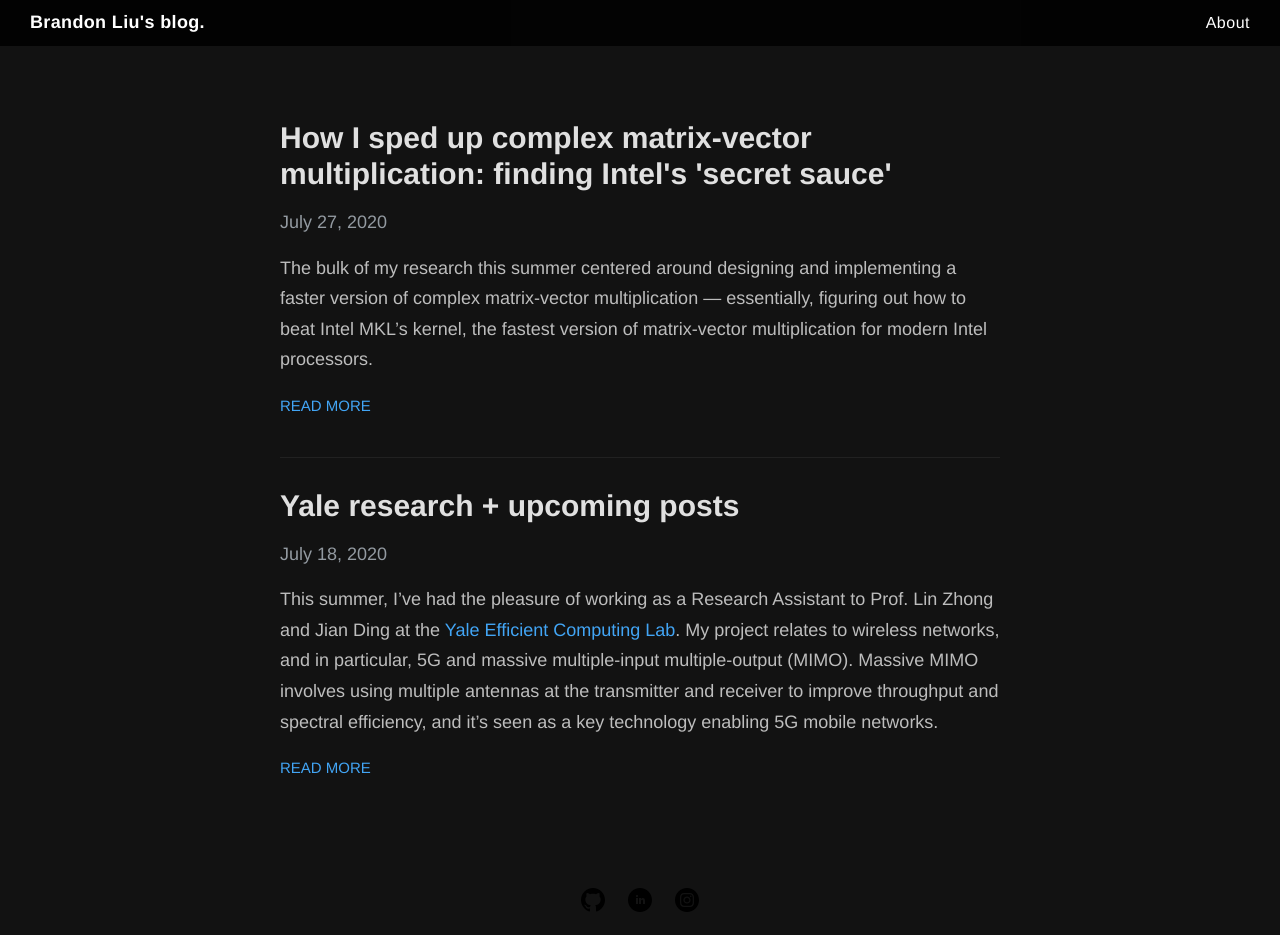
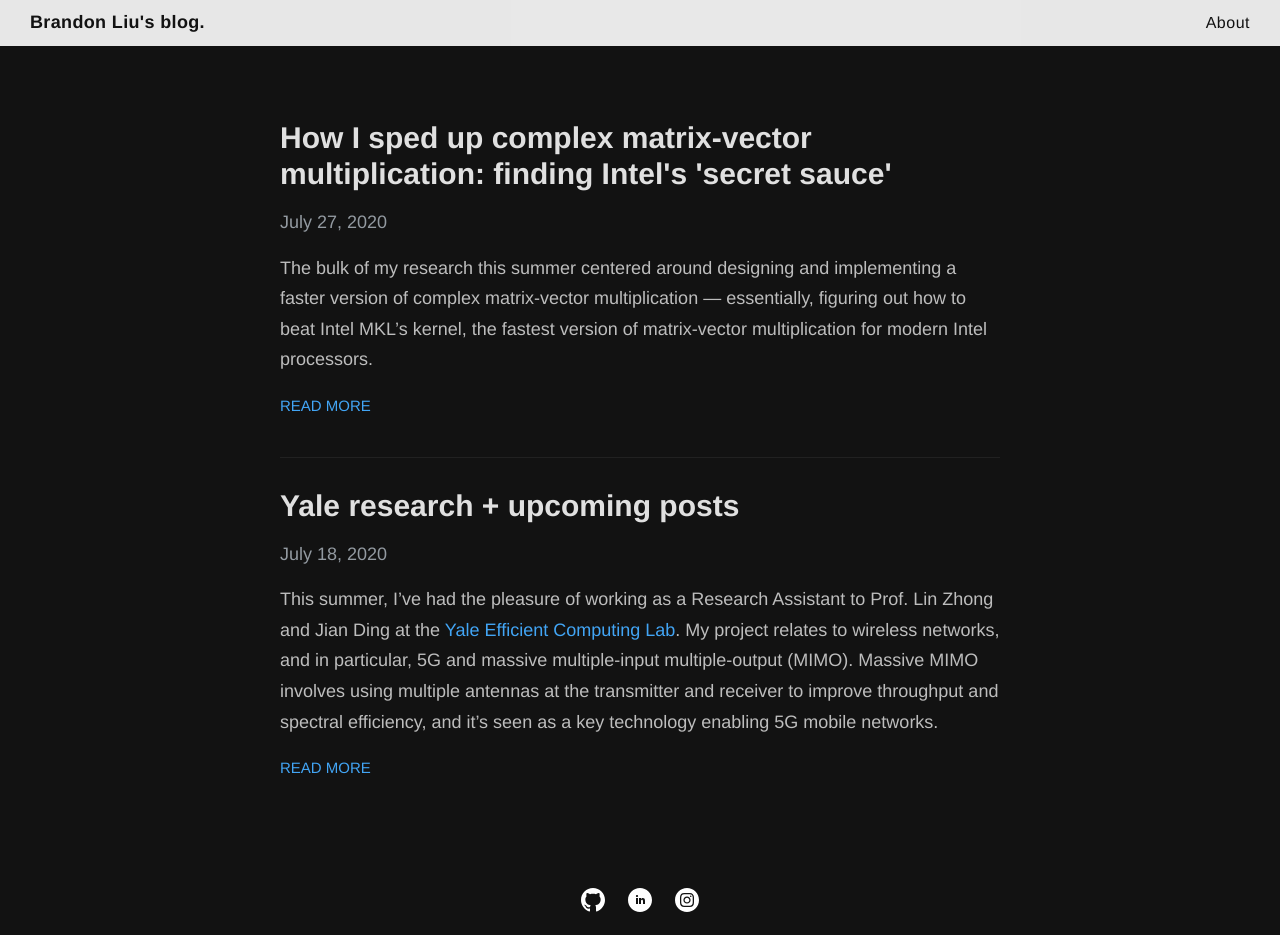
Before and after one commit to liubrandon/liubrandon.github.io, a Jekyll site: the page built from index.html, in a window 1280 px wide and 935 px high. Built offline with Jekyll 4.4.1, drawn with Linux system fonts in a browser that asks for light colours; the list of posts is cut into pages by our own code.

Commit message:
dark mode pt2

```diff
--- a/_sass/_footer-icons.scss
+++ b/_sass/_footer-icons.scss
@@ -3,6 +3,7 @@
   height: 24px;
   margin: 23px 9px 0 9px;
   display: inline-block;
+  fill: $white;
  }
 
  .svg-icon:hover, .svg-icon:active {
--- a/assets/style.scss
+++ b/assets/style.scss
@@ -303,7 +303,7 @@ p > img {
   padding: 7px 0;
   padding-top: calc(7px + env(safe-area-inset-top));
   height: 46px;
-  background: rgba(0,0,0,0.85);
+  background: rgba(255,255,255,0.9);
   @include mobile {
     padding: 1.4px 0;
     height: 37px;
@@ -329,7 +329,7 @@ p > img {
   position: relative;
   z-index: 1;
   margin: 0;
-  color: $white;
+  color: $black;
   cursor: pointer;
   font-family: $helveticaNeue;
   font-weight: 300;
@@ -361,7 +361,7 @@ nav {
 
   a {
     margin-left: 20px;
-    color: $white;
+    color: $black;
     text-align: right;
     font-weight: 410;
     letter-spacing: .5px;
```
